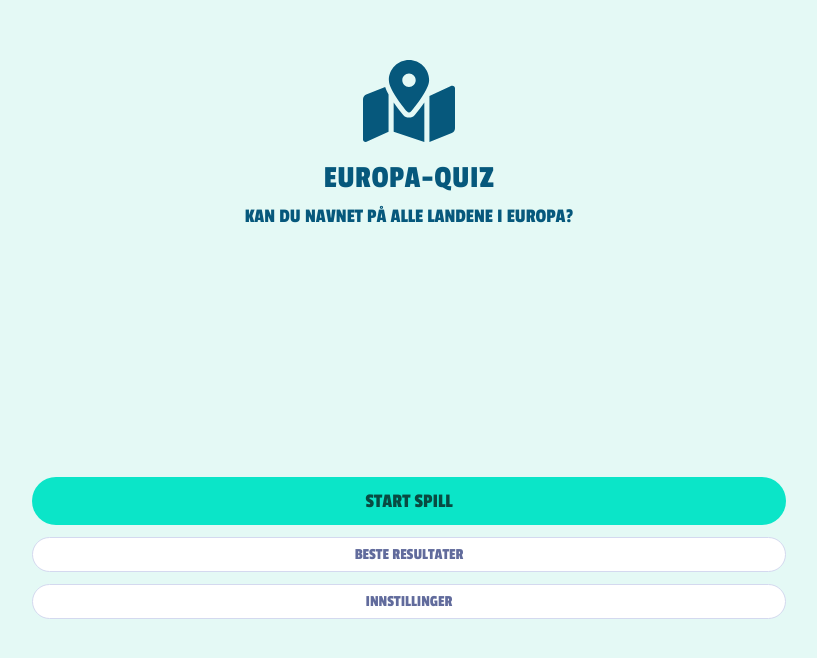
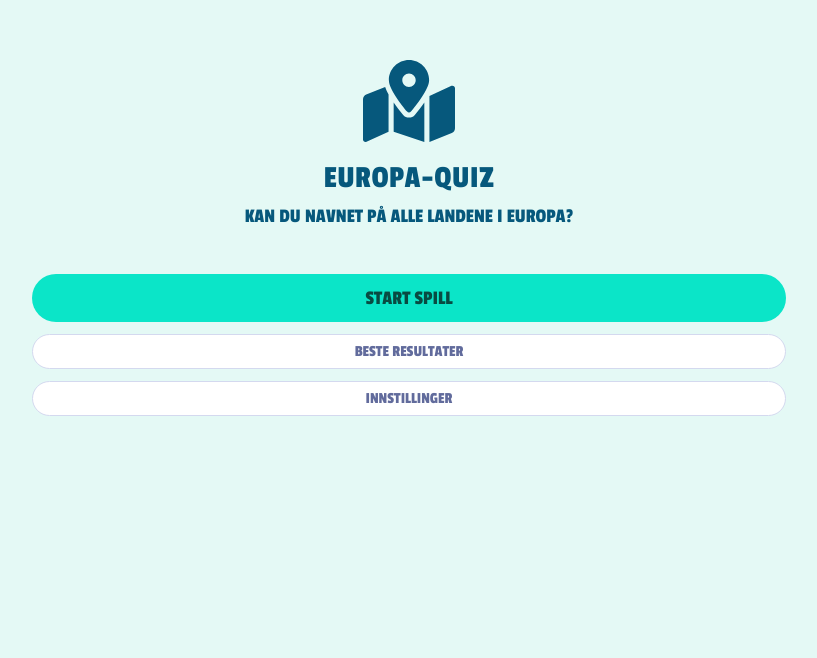
Before and after one commit to shady356/country-game, a Vue app: page / in a window 1280 px wide. Shown: the top 658 px of the page, without its empty margins (231-1048 px from the left). Built offline with nearby package versions, Linux system fonts and the light colour scheme.

Commit message:
feat: move home menu to own component

```diff
--- a/package.json
+++ b/package.json
@@ -9,7 +9,8 @@
     "serve": "vue-cli-service serve",
     "build": "vue-cli-service build",
     "test:unit": "vue-cli-service test:unit",
-    "lint": "vue-cli-service lint"
+    "lint": "vue-cli-service lint",
+    "start": "vue-cli-service serve"
   },
   "dependencies": {
     "core-js": "^3.6.5",
--- /dev/null
+++ b/src/components/home/HomeMenu.vue
@@ -0,0 +1,37 @@
+<template>
+  <ul class="home-menu">
+    <router-link :to="{name: 'Play'}" tag="li" class="home-menu__option">
+      <BaseButton size="large" theme="cta">
+        {{$store.state.locale.home.START_GAME}}</BaseButton>
+    </router-link>
+    <router-link :to="{name: 'Play'}" tag="li" class="home-menu__option">
+      <BaseButton>{{$store.state.locale.home.BEST_RESULTS}}</BaseButton>
+    </router-link>
+    <router-link :to="{name: 'Settings'}" tag="li" class="home-menu__option">
+      <BaseButton>{{$store.state.locale.home.SETTINGS}}</BaseButton>
+    </router-link>
+  </ul>
+</template>
+
+<script>
+import BaseButton from '@/components/base/BaseButton'
+export default {
+  components: {
+    BaseButton,
+  },
+}
+</script>
+
+<style lang="scss" scoped>
+.home-menu {
+  display: flex;
+  align-items: center;
+  justify-content: center;
+  flex-direction: column;
+  gap: var(--size-4);
+
+  &__option {
+    width: 100%;
+  }
+}
+</style>
--- a/src/views/Home.vue
+++ b/src/views/Home.vue
@@ -3,25 +3,15 @@
     <img src="@/assets/app-logo.svg" class="app-logo" alt="app-logo">
     <p class="font-title">{{$store.state.locale.home.MAIN_TITLE}}</p>
     <p class="font-title-2">{{$store.state.locale.home.SUB_TITLE}}</p>
-    <ul class="menu">
-      <router-link :to="{name: 'Play'}" tag="li" class="menu__option">
-        <BaseButton size="large" theme="cta">{{$store.state.locale.home.START_GAME}}</BaseButton>
-      </router-link>
-      <router-link :to="{name: 'Play'}" tag="li" class="menu__option">
-        <BaseButton>{{$store.state.locale.home.BEST_RESULTS}}</BaseButton>
-      </router-link>
-      <router-link :to="{name: 'Settings'}" tag="li" class="menu__option">
-        <BaseButton>{{$store.state.locale.home.SETTINGS}}</BaseButton>
-      </router-link>
-    </ul>
+    <HomeMenu class="home__menu" />
   </div>
 </template>
 
 <script>
-import BaseButton from '@/components/base/BaseButton'
+import HomeMenu from '@/components/home/HomeMenu.vue'
 export default {
   components: {
-    BaseButton,
+    HomeMenu,
   },
 }
 </script>
@@ -30,6 +20,14 @@ export default {
 .home {
   padding: var(--size-4);
   text-align: center;
+
+  &__menu {
+    margin: var(--size-9) 20%;
+
+    &__option {
+      width: 100%;
+    }
+  }
 }
 .app-logo {
   margin-top: var(--size-9);
@@ -42,17 +40,5 @@ export default {
 .font-title-2 {
   color: #06587C;
 }
-.menu {
-  margin-top: var(--size-9);
-  display: flex;
-  align-items: center;
-  justify-content: center;
-  flex-direction: column;
-  gap: var(--size-4);
-  margin: 20%;
 
-  &__option {
-    width: 100%;
-  }
-}
 </style>
```
